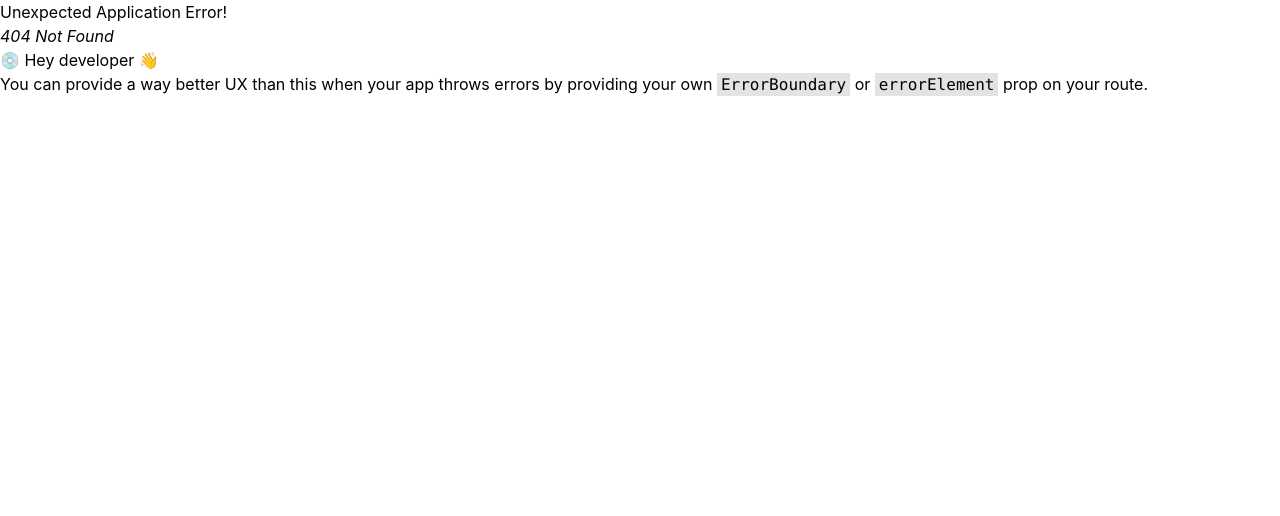
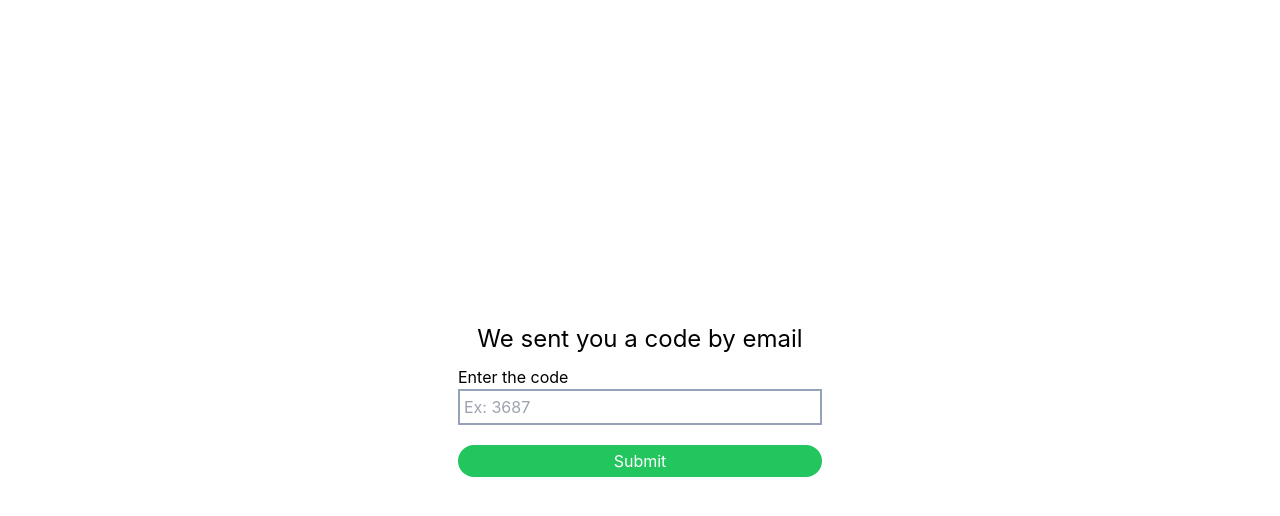
Before and after one commit to thi-nguy/matcha, a React (Create React App) app in the folder frontend/: page /confirm-code in a window 1280 px wide. Before the commit this address had no page. Shown: the top 516 px of the page. Built offline with nearby package versions, Linux system fonts and the light colour scheme.

Commit message:
feat(frontend): setup frontend part of confirm code page #17

```diff
--- /dev/null
+++ b/frontend/src/pages/ConfirmCode.tsx
@@ -0,0 +1,23 @@
+import { useState } from 'react';
+import { Title, TextInput, Button } from '../components/index';
+
+const ConfirmCodePage = () => {
+
+  const [codeInput, setCodeInput] = useState<string>('');
+
+  const handleSubmit = () => {
+
+  };
+
+  return (
+    <div className='flex h-screen'>
+      <div className='m-auto w-96'>
+        <Title value='We sent you a code by email' />
+        <TextInput title='Enter the code' value={codeInput} onChange={setCodeInput} placeholder='Ex: 3687' />
+        <Button title='Submit' onSubmit={handleSubmit} />
+      </div>
+    </div>
+  );
+};
+
+export default ConfirmCodePage;
--- a/frontend/src/router.tsx
+++ b/frontend/src/router.tsx
@@ -1,6 +1,7 @@
 import { createBrowserRouter } from 'react-router-dom';
 
 import App from './App';
+import ConfirmCodePage from './pages/ConfirmCode';
 import LoginPage from './pages/login';
 import SignupPage from './pages/signup';
 
@@ -8,6 +9,10 @@ const router = createBrowserRouter([
   {
     path: '/',
     element: <App/>,
+  },
+  {
+    path: '/confirm-code',
+    element: <ConfirmCodePage/>
   },
   {
     path: '/login',
```
